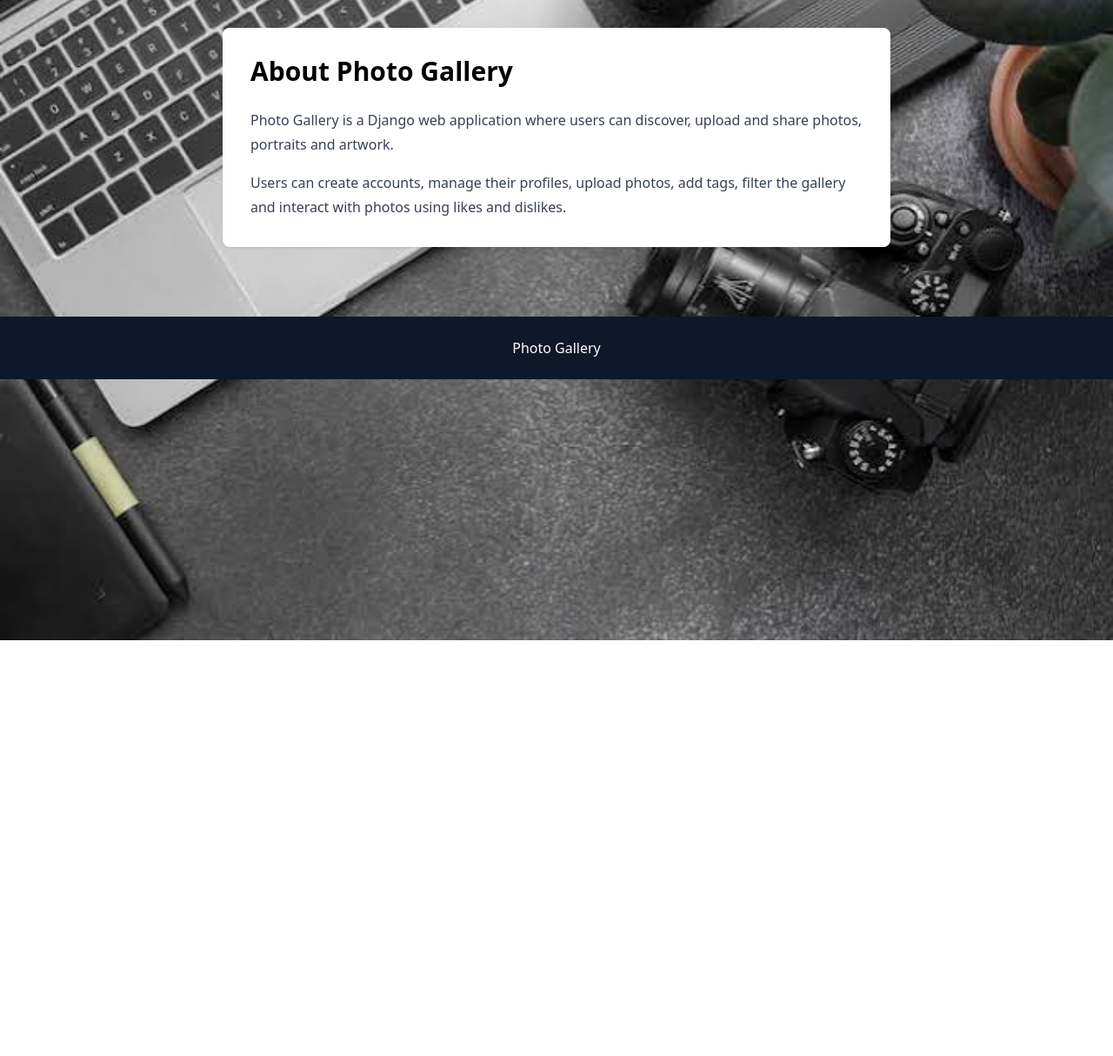
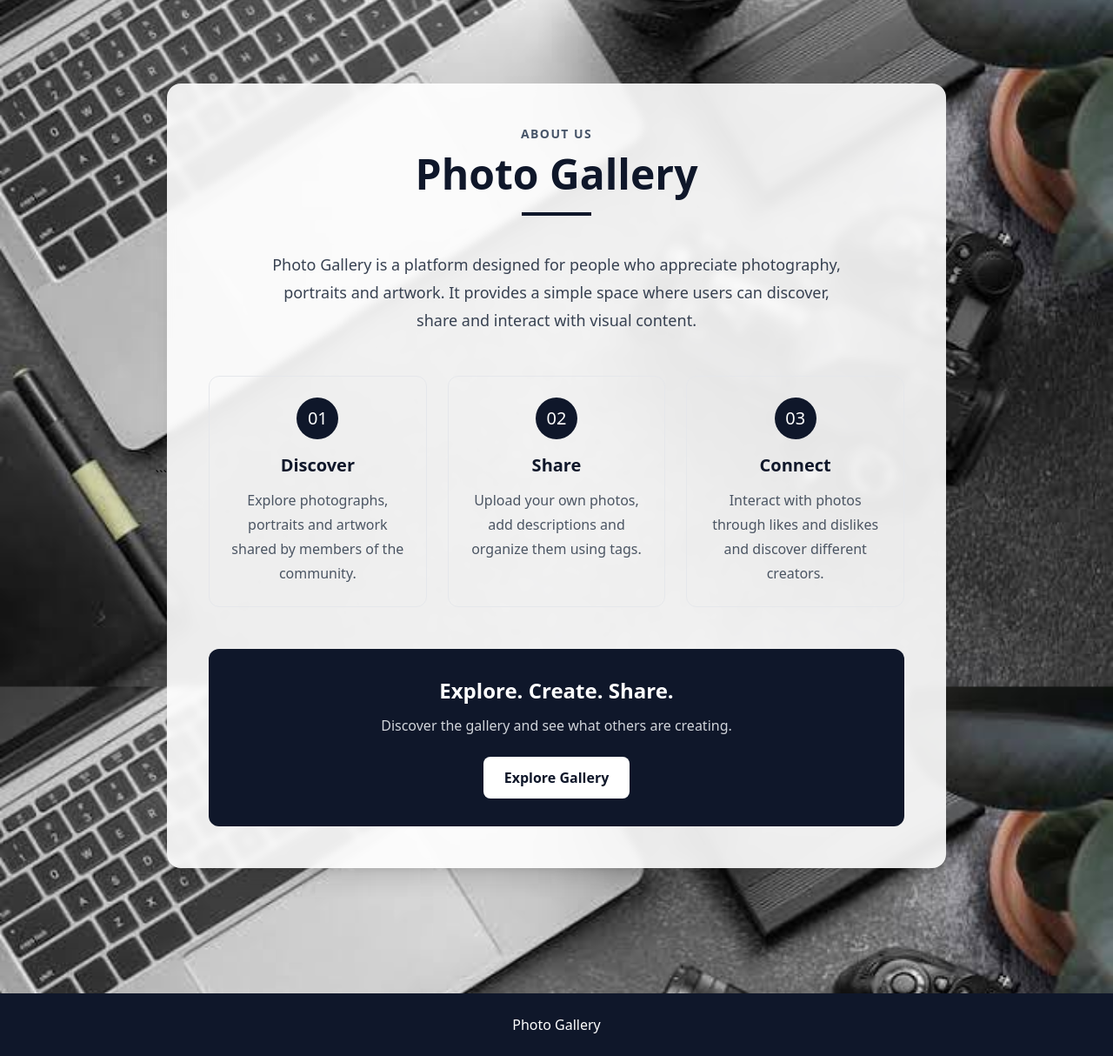
Before and after one commit to imaninaitore/photo-gallery, a Django app: page /about/ in a window 1280 px wide. Shown: the part 64-1278 px from the top of the page at 87% size. Before the commit the page ends 800 px from the top, so only its background shows below. Run offline with Django 5.2, Linux system fonts and the light colour scheme; some libraries are stand-ins or nearby versions.

Commit message:
change about page layout

````diff
--- a/photo_gallery/templates/about.html
+++ b/photo_gallery/templates/about.html
@@ -1,32 +1,141 @@
 {% extends "base.html" %}
 
 {% block title %}
-    About | Photo Gallery
+About | Photo Gallery
 {% endblock %}
 
 {% block content %}
 
-<div class="max-w-3xl mx-auto bg-white p-8 rounded-lg shadow">
+<!--
+    About page container.
+    The transparent white background allows the site's
+    white/grey camera background to remain visible.
+-->
 
-    <h1 class="text-3xl font-bold mb-6">
-        About Photo Gallery
-    </h1>
+<div class="min-h-screen flex items-center justify-center px-6 py-16">
 
-    <p class="text-gray-700 leading-7">
+```
+<div class="max-w-4xl w-full">
 
-        Photo Gallery is a Django web application where
-        users can discover, upload and share photos,
-        portraits and artwork.
+    <!-- Main About Card -->
+    <div class="bg-white/90 backdrop-blur-sm rounded-2xl shadow-xl p-8 md:p-12">
 
-    </p>
+        <!-- Page Heading -->
+        <div class="text-center mb-10">
 
-    <p class="text-gray-700 leading-7 mt-4">
+            <p class="text-sm font-semibold uppercase tracking-widest text-slate-600 mb-3">
+                About Us
+            </p>
 
-        Users can create accounts, manage their profiles,
-        upload photos, add tags, filter the gallery and
-        interact with photos using likes and dislikes.
+            <h1 class="text-4xl md:text-5xl font-bold text-slate-900">
+                Photo Gallery
+            </h1>
 
-    </p>
+            <div class="w-20 h-1 bg-slate-900 mx-auto mt-5"></div>
+
+        </div>
+
+
+        <!-- Introduction -->
+        <div class="text-center max-w-2xl mx-auto mb-12">
+
+            <p class="text-gray-700 text-lg leading-8">
+                Photo Gallery is a platform designed for people
+                who appreciate photography, portraits and artwork.
+                It provides a simple space where users can discover,
+                share and interact with visual content.
+            </p>
+
+        </div>
+
+
+        <!-- Features -->
+        <div class="grid grid-cols-1 md:grid-cols-3 gap-6 mb-12">
+
+            <!-- Discover -->
+            <div class="text-center border border-gray-200 rounded-xl p-6">
+
+                <div class="w-12 h-12 mx-auto mb-4 bg-slate-900 text-white rounded-full flex items-center justify-center">
+                    <span class="text-xl">01</span>
+                </div>
+
+                <h2 class="text-xl font-bold text-slate-900 mb-3">
+                    Discover
+                </h2>
+
+                <p class="text-gray-600 leading-7">
+                    Explore photographs, portraits and artwork
+                    shared by members of the community.
+                </p>
+
+            </div>
+
+
+            <!-- Share -->
+            <div class="text-center border border-gray-200 rounded-xl p-6">
+
+                <div class="w-12 h-12 mx-auto mb-4 bg-slate-900 text-white rounded-full flex items-center justify-center">
+                    <span class="text-xl">02</span>
+                </div>
+
+                <h2 class="text-xl font-bold text-slate-900 mb-3">
+                    Share
+                </h2>
+
+                <p class="text-gray-600 leading-7">
+                    Upload your own photos, add descriptions
+                    and organize them using tags.
+                </p>
+
+            </div>
+
+
+            <!-- Connect -->
+            <div class="text-center border border-gray-200 rounded-xl p-6">
+
+                <div class="w-12 h-12 mx-auto mb-4 bg-slate-900 text-white rounded-full flex items-center justify-center">
+                    <span class="text-xl">03</span>
+                </div>
+
+                <h2 class="text-xl font-bold text-slate-900 mb-3">
+                    Connect
+                </h2>
+
+                <p class="text-gray-600 leading-7">
+                    Interact with photos through likes and
+                    dislikes and discover different creators.
+                </p>
+
+            </div>
+
+        </div>
+
+
+        <!-- Closing Message -->
+        <div class="text-center mt-12 bg-slate-900 text-white rounded-xl p-8">
+
+            <h2 class="text-2xl font-bold mb-3">
+                Explore. Create. Share.
+            </h2>
+
+            <p class="text-gray-300 mb-6">
+                Discover the gallery and see what others
+                are creating.
+            </p>
+
+            <a
+                href="{% url 'gallery' %}"
+                class="inline-block bg-white text-slate-900 px-6 py-3 rounded-lg font-semibold hover:bg-gray-200 transition"
+            >
+                Explore Gallery
+            </a>
+
+        </div>
+
+    </div>
+
+</div>
+```
 
 </div>
 
````
